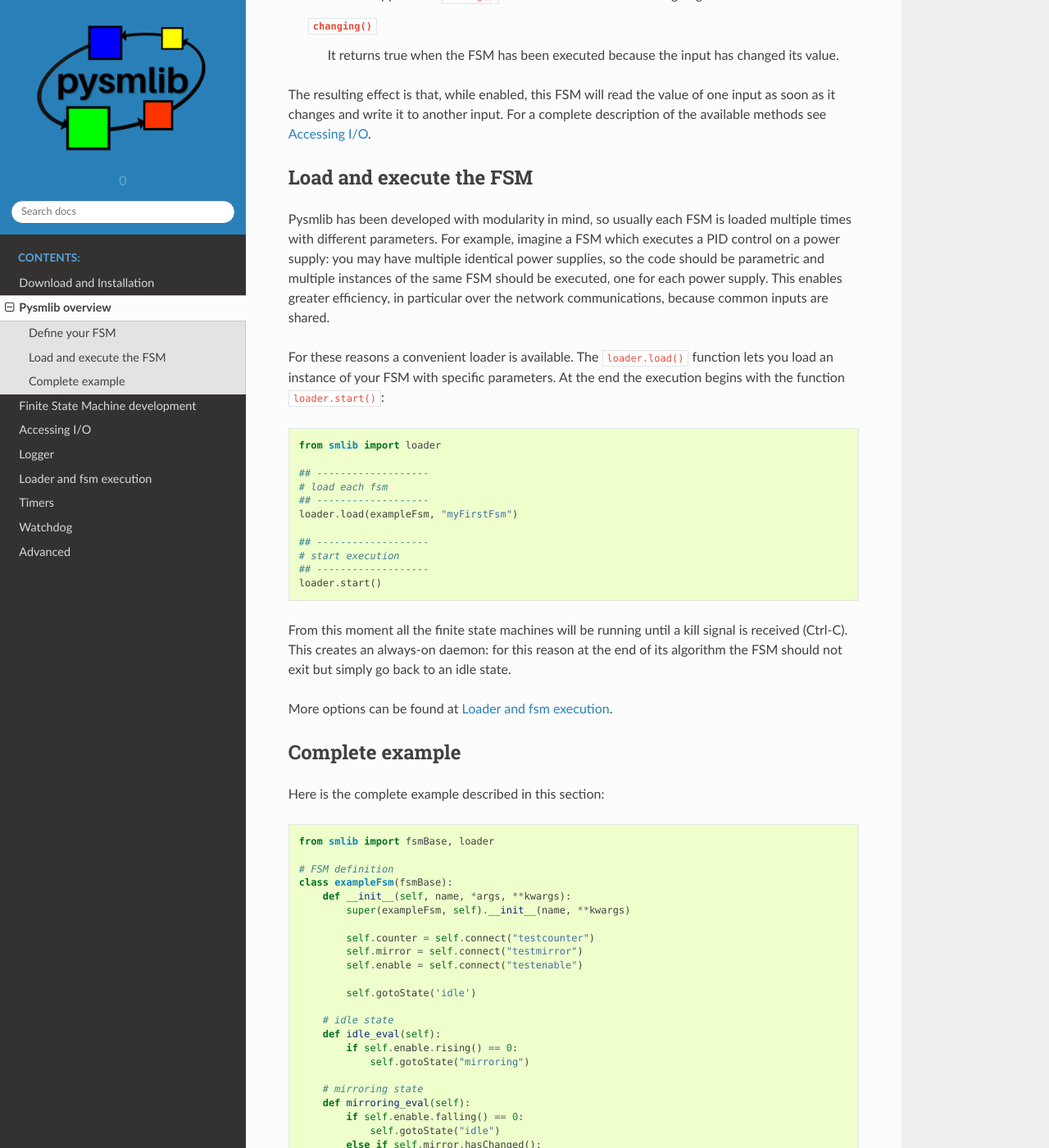
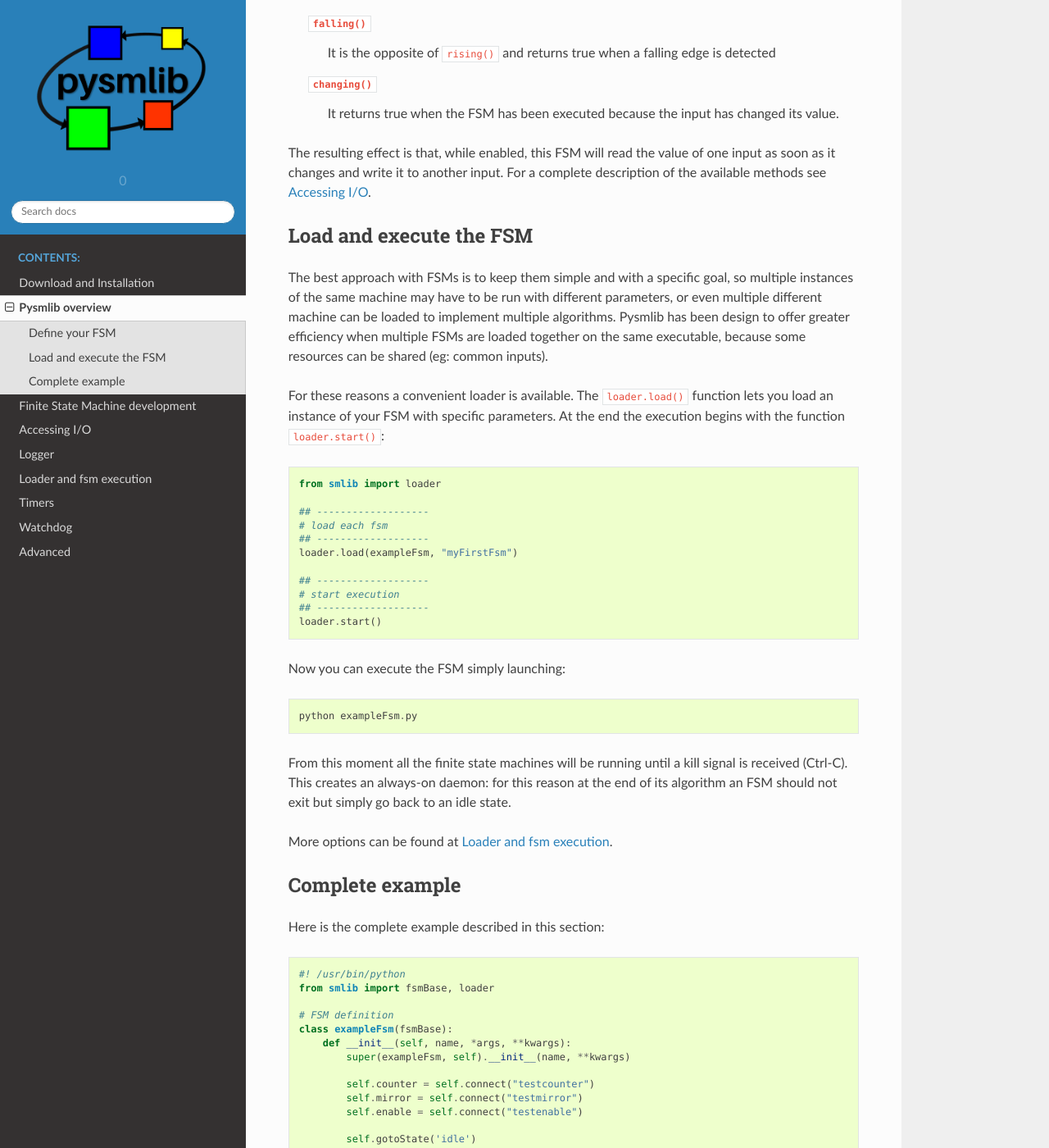
Before and after one commit to darcato/pysmlib, a Sphinx documentation site: the page built from doc/overview.rst, in a window 1280 px wide and 1400 px high, scrolled down 2231 px. Shown: the whole window at 82% size. Built offline with Sphinx 7.4.7 and the Read the Docs theme 2.0.0, drawn with Linux system fonts in a browser that asks for light colours; some of the changed text lies outside the part shown.

Commit message:
Tweaks to overview docs

```diff
--- a/doc/overview.rst
+++ b/doc/overview.rst
@@ -11,7 +11,7 @@
 
 Define your FSM
 ~~~~~~~~~~~~~~~~~~~~~~~~~~~~
-``pysmlib`` lets you create finite state machines, so the first step is
+Pysmlib lets you create finite state machines, so the first step is
 to adapt your algorithm to a fsm design. This means identifying all
 the states required and the conditions that trigger a transition from
 one state to another. Furthermore, all the required input and outputs
@@ -19,6 +19,9 @@
 current state and receive events, while the outputs are used to
 perform actions on the external world.
 
+The library is designed to be connected to EPICS PVs, so EPICS IOCs must be
+running with the required PVs, otherwise the FSM will sleep waiting for the PVs
+to connect.
 
 General structure
 ^^^^^^^^^^^^^^^^^^^^^^^^^^^^
@@ -88,7 +91,7 @@
     def mirroring_eval(self):
         if self.enable.falling() == 0:
             self.gotoState("idle")
-        else if self.mirror.hasChanged():
+        elif self.mirror.hasChanged():
             readValue = self.mirror.val()
             self.mirror.put(readValue)
 
@@ -115,13 +118,12 @@
 
 Load and execute the FSM
 ~~~~~~~~~~~~~~~~~~~~~~~~~~~~
-Pysmlib has been developed with modularity in mind, so usually each
-FSM is loaded multiple times with different parameters. For example,
-imagine a FSM which executes a PID control on a power supply: you may
-have multiple identical power supplies, so the code should be
-parametric and multiple instances of the same FSM should be executed, one
-for each power supply. This enables greater efficiency, in particular
-over the network communications, because common inputs are shared.
+The best approach with FSMs is to keep them simple and with a specific goal, so
+multiple instances of the same machine may have to be run with different
+parameters, or even multiple different machine can be loaded to implement
+multiple algorithms. Pysmlib has been design to offer greater efficiency when
+multiple FSMs are loaded together on the same executable, because some resources
+can be shared (eg: common inputs).
 
 For these reasons a convenient loader is available. The ``loader.load()``
 function lets you load an instance of your FSM with specific
@@ -140,17 +142,23 @@
     ## -------------------
     loader.start()
 
+Now you can execute the FSM simply launching::
+
+    python exampleFsm.py
+
 From this moment all the finite state machines will be running until a
 kill signal is received (Ctrl-C). This creates an always-on daemon:
-for this reason at the end of its algorithm the FSM should not exit
+for this reason at the end of its algorithm an FSM should not exit
 but simply go back to an idle state.
 
 More options can be found at :ref:`loader`.
+
 
 Complete example
 ~~~~~~~~~~~~~~~~~~~~~~~~~~~~
 Here is the complete example described in this section::
 
+    #! /usr/bin/python
     from smlib import fsmBase, loader
 
     # FSM definition
@@ -173,7 +181,7 @@
         def mirroring_eval(self):
             if self.enable.falling() == 0:
                 self.gotoState("idle")
-            else if self.mirror.hasChanged():
+            elif self.mirror.hasChanged():
                 readValue = self.mirror.val()
                 self.mirror.put(readValue)
 
```
Also changed, not shown: other parts of doc/overview.rst (+2 -0 lines), 1 other file.
